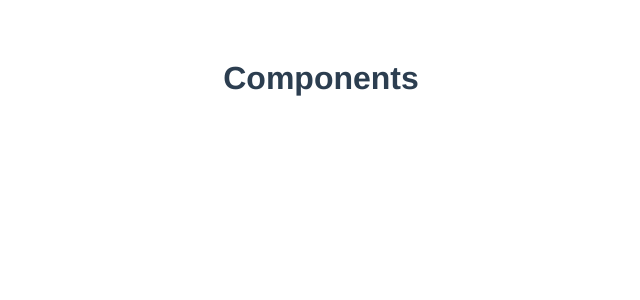
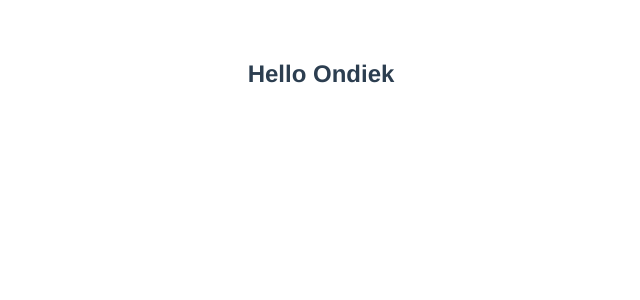
Before and after one commit to PeterOsoo/vue-js, a Vue app in the folder vue-components/: page / in a window 1280 px wide. Shown: the top 300 px of the page, without its empty margins (319-959 px from the left). Built offline with nearby package versions, Linux system fonts and the light colour scheme.

Commit message:
vue component

```diff
--- a/vue-components/src/App.vue
+++ b/vue-components/src/App.vue
@@ -1,10 +1,15 @@
 <template>
-  <h1>Components</h1>
+  <Greet />
 </template>
 
 <script>
+import Greet from "./components/Greet.vue";
+
 export default {
   name: "App",
+  components: {
+    Greet,
+  },
 };
 </script>
 
--- /dev/null
+++ b/vue-components/src/components/Greet.vue
@@ -0,0 +1,9 @@
+<template>
+  <h2>Hello Ondiek</h2>
+</template>
+
+<script>
+export default {
+  name: "Greet",
+};
+</script>
```
